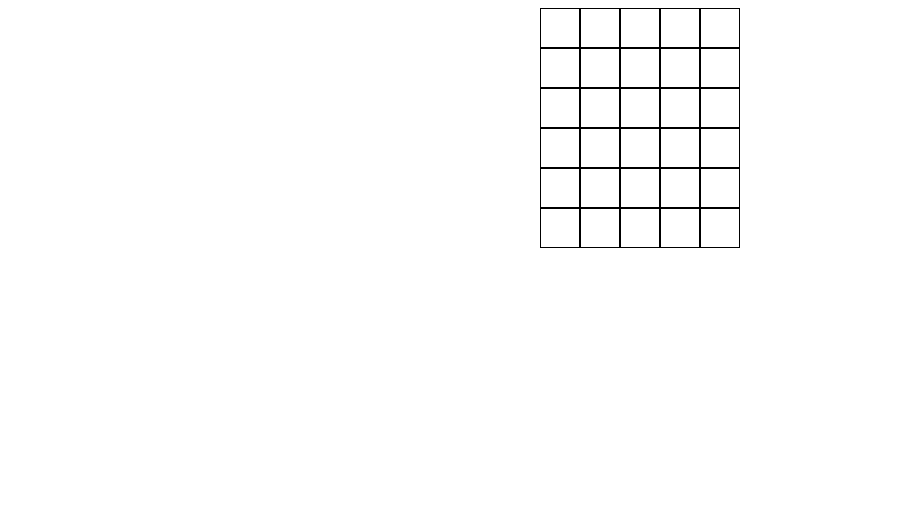
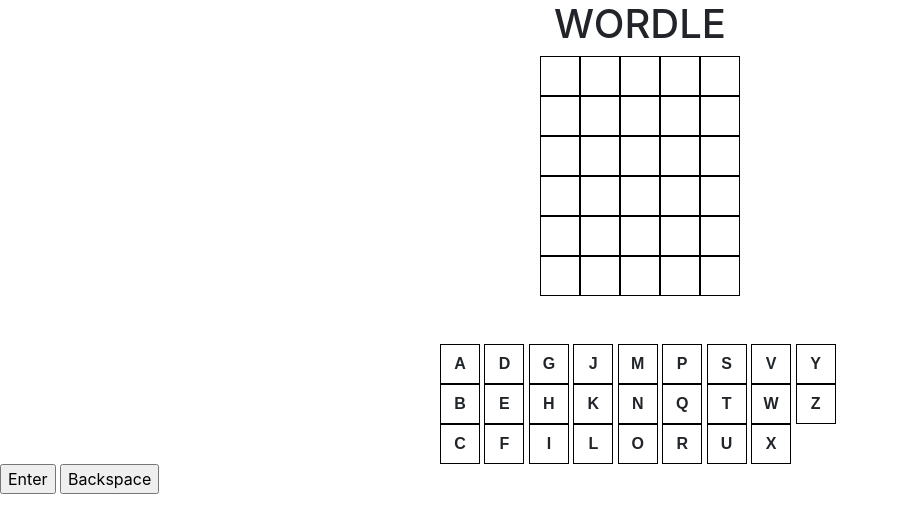
Before and after one commit to djcoleman1/cs326-project-No-inheritance, a plain HTML site: page docs/index.html in a window 1280 px wide. Shown: the whole page, without its empty margins (0-899 px from the left). Drawn offline with nearby package versions, Linux system fonts and the light colour scheme.

Commit message:
The keyboard and buttons are finally showing, but not functional yet

```diff
--- a/docs/index.html
+++ b/docs/index.html
@@ -5,13 +5,17 @@
     <link rel="stylesheet" href="https://cdn.jsdelivr.net/npm/bootstrap@4.4.1/dist/css/bootstrap.min.css" integrity="sha384-Vkoo8x4CGsO3+Hhxv8T/Q5PaXtkKtu6ug5TOeNV6gBiFeWPGFN9MuhOf23Q9Ifjh" crossorigin="anonymous">
     <script type="module" src="main.js" defer></script>
     <link rel="stylesheet" href="main.css">
+    <style>h1 {text-align: center}</style>
   </head>
   <body>
-    <h1></h1>
+    <h1>WORDLE</h1>
     <div id="board">
       <div id="row">
         <div class="grid-item"></div>
       </div>
     </div>
+    <div id="keyboard"></div>
+    <input type="button" id="enter" value="Enter" />
+    <input type="button" id="backspace" value="Backspace" />
   </body>
 </html>
--- a/docs/main.css
+++ b/docs/main.css
@@ -5,6 +5,15 @@
     display: grid;
     grid: repeat(6, auto) / auto-flow;
     margin-bottom: 3em;
+}
+
+#keyboard {
+    width: 400px;
+    height: 120px;
+    margin: auto;
+    display: grid;
+    grid: repeat(3, auto) / auto-flow;
+    margin-top: 3em;
 }
 
 .grid-item {
@@ -22,6 +31,10 @@
     justify-content: center;
 }
 
+.grid-item:hover {
+    background-color: lightgray;
+}
+
 .CLCL { /* Correct Letter, Correct Location */
     background-color: lightgreen;
 }
--- a/docs/main.js
+++ b/docs/main.js
@@ -1,15 +1,16 @@
 import { Game } from "./wordle.js";
 
 const game = new Game();
-game.render(document.getElementById("board"));
-/*
+let board = document.getElementById("board");
+let keyboard = document.getElementById("keyboard");
+game.render(board, keyboard);
+
 document.getElementById("enter").addEventListener("click", () => {
   const word = document.getElementById("word").value;
   game.playWord(word);
-  game.render(document.getElementById("board"));
+  game.render(board, keyboard);
 });
 
 document.getElementById("backspace").addEventListener("click", () => {
-  game.render(document.getElementById("board"));
+  game.render(board, keyboard);
 });
-*/
--- a/docs/wordle.js
+++ b/docs/wordle.js
@@ -13,23 +13,28 @@
     for (let i = 0; i < 26; ++i) {
       this.keyboard.push(String.fromCharCode(97 + i));
     }
-    this.keyboard.push("backspace");
-    this.keyboard.push("enter");
   }
 
-  render(element) {
-    element.innerHTML = "";
+  render(board, keyboard) {
+    board.innerHTML = "";
+    keyboard.innerHTML = "";
     for (let i = 0; i < 6; ++i) {
       for (let j = 0; j < 5; ++j) {
         const div = document.createElement('div');
         div.classList.add('grid-item');
         div.innerText = this.grid[i][j] === null ? '' : this.grid[i][j];
-        /*const label = scoring.label(i, j);
-        if (label !== '') {
-          div.classList.add(label);
-        }*/
-        element.appendChild(div);
+        board.appendChild(div);
       }
     }
+    for (let i = 0; i < this.keyboard.length; ++i) {
+      const div = document.createElement('div');
+      div.classList.add('grid-item');
+      div.innerText = this.keyboard[i];
+      keyboard.appendChild(div);
+      div.addEventListener("click", () => { // this function should add the clicked letter to the board, but not enter the word
+
+      });
+    }
+
   }
 }
```
